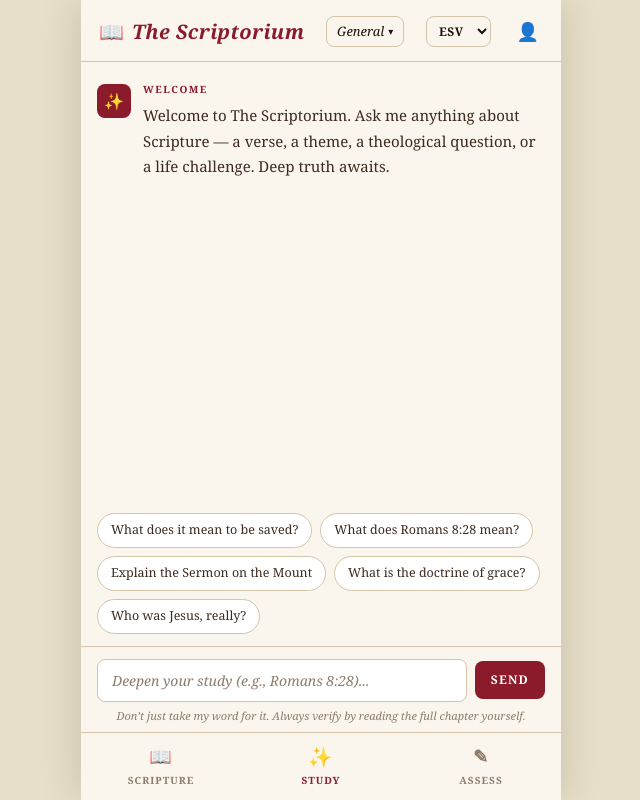
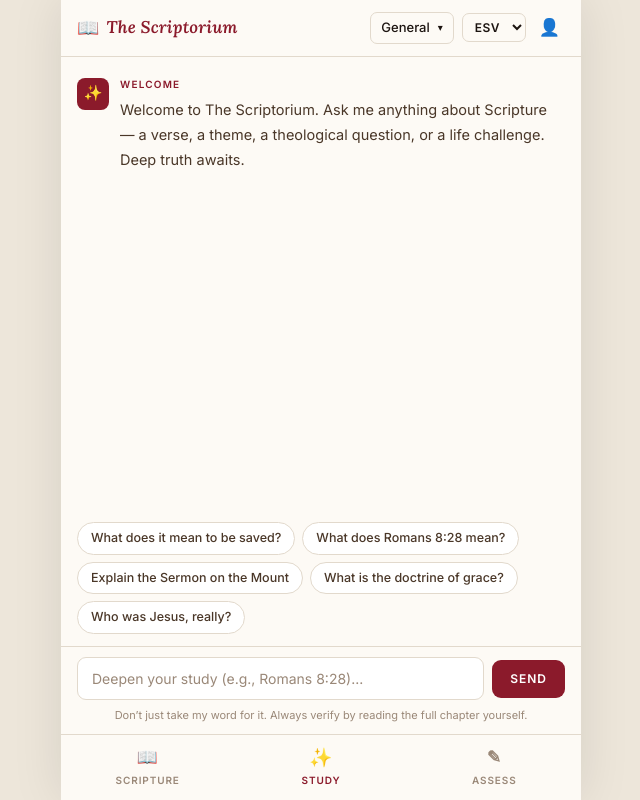
Before and after one commit to Pastorreno/bible-buddies-template, a React (Vite) app: page / in a window 1280 px wide. Shown: the whole page, without its empty margins (319-959 px from the left). Built offline with nearby package versions, Linux system fonts and the light colour scheme.

Commit message:
M2: Inter + Lora fonts, clean spacing, modern cards, neutral borders

```diff
--- a/index.html
+++ b/index.html
@@ -3,7 +3,10 @@
   <head>
     <meta charset="UTF-8" />
     <meta name="viewport" content="width=device-width, initial-scale=1.0" />
-    <title>Bible Buddies</title>
+    <title>Bible Buddy</title>
+    <link rel="preconnect" href="https://fonts.googleapis.com" />
+    <link rel="preconnect" href="https://fonts.gstatic.com" crossorigin />
+    <link href="https://fonts.googleapis.com/css2?family=Inter:wght@400;500;600&family=Lora:ital,wght@0,600;1,400;1,600&display=swap" rel="stylesheet" />
   </head>
   <body>
     <div id="root"></div>
--- a/src/index.css
+++ b/src/index.css
@@ -2,235 +2,354 @@
 @tailwind components;
 @tailwind utilities;
 
-/* ==========================================
-   THE SCRIPTORIUM - Parchment Theme
-   ========================================== */
-
+/* ── Design tokens ───────────────────────────────────────────────────────── */
 :root {
-  --parchment: #F5EFE0;
-  --parchment-light: #FAF6EE;
+  --bg: #F7F3EC;
+  --surface: #FDFAF5;
   --crimson: #8B1A2B;
   --crimson-dark: #6B1220;
-  --ink: #1A1208;
-  --ink-light: #3D2B1F;
-  --gold: #C9A84C;
-  --muted: #8C7B6B;
-  --border: #D4C5A9;
+  --ink: #1C1410;
+  --ink-2: #4A3728;
+  --muted: #9A8878;
+  --border: #E2D9CC;
+  --gold: #B8922A;
+  --user-bg: #FFFFFF;
+  --bot-bg: #FDFAF5;
 }
 
-* {
-  box-sizing: border-box;
-  margin: 0;
-  padding: 0;
+/* ── Reset ───────────────────────────────────────────────────────────────── */
+*, *::before, *::after { box-sizing: border-box; margin: 0; padding: 0; }
+
+/* ── Base ────────────────────────────────────────────────────────────────── */
+body {
+  font-family: 'Inter', system-ui, sans-serif;
+  background: var(--bg);
+  color: var(--ink);
+  min-height: 100vh;
+  -webkit-font-smoothing: antialiased;
 }
 
-body {
-  font-family: 'Georgia', 'Times New Roman', serif;
-  background: var(--parchment);
-  color: var(--ink);
-  min-height: 100vh;
-}
-
+/* ── App shell ───────────────────────────────────────────────────────────── */
 .scriptorium-app {
   display: flex;
   flex-direction: column;
   height: 100dvh;
-  max-width: 480px;
+  max-width: 520px;
   margin: 0 auto;
-  background: var(--parchment-light);
-  position: relative;
-  box-shadow: 0 0 40px rgba(0,0,0,0.15);
+  background: var(--surface);
+  box-shadow: 0 0 48px rgba(0,0,0,0.10);
 }
 
-/* ---- Header ---- */
+/* ── Header ──────────────────────────────────────────────────────────────── */
 .scriptorium-header {
   display: flex;
   align-items: center;
-  justify-content: space-between;
-  padding: 14px 18px 12px;
-  background: var(--parchment-light);
-  border-bottom: 1.5px solid var(--border);
+  gap: 8px;
+  padding: 12px 16px;
+  background: var(--surface);
+  border-bottom: 1px solid var(--border);
   flex-shrink: 0;
 }
 
 .header-brand {
   display: flex;
   align-items: center;
-  gap: 8px;
+  gap: 7px;
+  margin-right: auto;
 }
 
-.header-icon {
-  font-size: 20px;
-  color: var(--crimson);
-}
+.header-icon { font-size: 18px; }
 
 .header-title {
-  font-family: 'Georgia', serif;
+  font-family: 'Lora', Georgia, serif;
   font-style: italic;
-  font-size: 20px;
-  font-weight: bold;
+  font-weight: 600;
+  font-size: 17px;
   color: var(--crimson);
-  letter-spacing: 0.02em;
-}
-
-.header-actions {
-  display: flex;
-  gap: 8px;
+  letter-spacing: 0.01em;
 }
 
 .icon-btn {
   background: none;
   border: none;
-  font-size: 18px;
-  color: var(--ink-light);
+  font-size: 17px;
+  color: var(--ink-2);
   cursor: pointer;
-  padding: 4px;
+  padding: 5px;
   border-radius: 6px;
+  line-height: 1;
   transition: background 0.15s;
 }
+.icon-btn:hover { background: var(--border); }
 
-.icon-btn:hover {
-  background: var(--border);
+/* ── Topic dropdown ──────────────────────────────────────────────────────── */
+.topic-selector-btn {
+  display: flex;
+  align-items: center;
+  gap: 4px;
+  background: none;
+  border: 1px solid var(--border);
+  border-radius: 7px;
+  padding: 5px 10px;
+  cursor: pointer;
+  color: var(--ink);
+  max-width: 150px;
+  transition: border-color 0.15s;
+}
+.topic-selector-btn:hover { border-color: var(--crimson); }
+
+.topic-selector-label {
+  font-size: 13px;
+  font-weight: 500;
+  white-space: nowrap;
+  overflow: hidden;
+  text-overflow: ellipsis;
+  max-width: 110px;
 }
 
-/* ---- Chat Area ---- */
+.rename-input {
+  font-size: 13px;
+  font-family: 'Inter', sans-serif;
+  font-weight: 500;
+  border: none;
+  outline: none;
+  background: transparent;
+  color: var(--ink);
+  width: 110px;
+}
+
+.topic-menu {
+  position: absolute;
+  top: calc(100% + 6px);
+  right: 0;
+  background: var(--surface);
+  border: 1px solid var(--border);
+  border-radius: 10px;
+  min-width: 220px;
+  box-shadow: 0 6px 20px rgba(0,0,0,0.10);
+  z-index: 100;
+  overflow: hidden;
+}
+
+.topic-menu-item {
+  display: flex;
+  align-items: center;
+  justify-content: space-between;
+  padding: 9px 12px;
+  border-bottom: 1px solid var(--border);
+  gap: 8px;
+}
+.topic-menu-item.active { background: rgba(139,26,43,0.05); }
+
+.topic-menu-title {
+  flex: 1;
+  background: none;
+  border: none;
+  text-align: left;
+  font-family: 'Inter', sans-serif;
+  font-size: 13.5px;
+  font-weight: 500;
+  color: var(--ink);
+  cursor: pointer;
+  padding: 0;
+  white-space: nowrap;
+  overflow: hidden;
+  text-overflow: ellipsis;
+}
+.topic-menu-item.active .topic-menu-title { color: var(--crimson); }
+
+.topic-menu-actions { display: flex; gap: 2px; flex-shrink: 0; }
+.topic-menu-actions button {
+  background: none;
+  border: none;
+  cursor: pointer;
+  font-size: 13px;
+  color: var(--muted);
+  padding: 3px 5px;
+  border-radius: 4px;
+  transition: color 0.15s, background 0.15s;
+}
+.topic-menu-actions button:hover { color: var(--ink); background: var(--border); }
+.topic-menu-actions button.danger:hover { color: var(--crimson); }
+
+.topic-menu-new {
+  display: block;
+  width: 100%;
+  padding: 10px 12px;
+  background: none;
+  border: none;
+  text-align: left;
+  font-family: 'Inter', sans-serif;
+  font-size: 13px;
+  font-weight: 600;
+  color: var(--crimson);
+  cursor: pointer;
+  transition: background 0.15s;
+}
+.topic-menu-new:hover { background: rgba(139,26,43,0.05); }
+
+/* ── Translation selector ────────────────────────────────────────────────── */
+.translation-select {
+  background: none;
+  border: 1px solid var(--border);
+  border-radius: 7px;
+  padding: 5px 8px;
+  font-family: 'Inter', sans-serif;
+  font-size: 12px;
+  font-weight: 600;
+  color: var(--ink);
+  cursor: pointer;
+  letter-spacing: 0.04em;
+  transition: border-color 0.15s;
+}
+.translation-select:hover,
+.translation-select:focus { border-color: var(--crimson); outline: none; }
+
+/* ── Chat area ───────────────────────────────────────────────────────────── */
 .chat-area {
   flex: 1;
   overflow-y: auto;
   padding: 20px 16px;
   display: flex;
   flex-direction: column;
-  gap: 20px;
+  gap: 16px;
 }
 
-/* Inquiry block (user message) */
+/* User message */
 .inquiry-block {
-  background: #fff;
+  background: var(--user-bg);
   border: 1px solid var(--border);
-  border-radius: 10px;
-  padding: 14px 16px;
-  margin-left: 32px;
+  border-radius: 12px;
+  padding: 12px 16px;
+  margin-left: 40px;
 }
 
 .block-label {
   display: block;
-  font-family: 'Georgia', serif;
   font-size: 10px;
-  font-weight: bold;
-  letter-spacing: 0.15em;
+  font-weight: 600;
+  letter-spacing: 0.12em;
   color: var(--muted);
-  margin-bottom: 6px;
+  margin-bottom: 5px;
   text-transform: uppercase;
 }
 
 .inquiry-text {
-  font-size: 15px;
-  line-height: 1.5;
+  font-size: 14.5px;
+  line-height: 1.55;
   color: var(--ink);
 }
 
-/* Insight block (bot message) */
+/* Bot message */
 .insight-block {
   display: flex;
-  gap: 12px;
+  gap: 11px;
   align-items: flex-start;
 }
 
 .insight-avatar {
-  width: 34px;
-  height: 34px;
+  width: 32px;
+  height: 32px;
   background: var(--crimson);
   border-radius: 8px;
   display: flex;
   align-items: center;
   justify-content: center;
-  font-size: 16px;
+  font-size: 15px;
   flex-shrink: 0;
-  margin-top: 2px;
+  margin-top: 1px;
 }
 
-.insight-content {
-  flex: 1;
+.insight-content { flex: 1; min-width: 0; }
+
+.insight-label { color: var(--crimson); }
+
+.insight-text {
+  font-size: 14.5px;
+  line-height: 1.75;
+  color: var(--ink-2);
+}
+.insight-text strong { color: var(--ink); font-weight: 600; }
+.insight-text em { font-style: italic; color: var(--gold); }
+
+/* Section headings inside responses */
+.section-heading {
+  font-family: 'Inter', sans-serif;
+  font-size: 10.5px;
+  font-weight: 700;
+  letter-spacing: 0.13em;
+  text-transform: uppercase;
+  color: var(--crimson);
+  margin-top: 16px;
+  margin-bottom: 5px;
 }
 
-.insight-label {
-  color: var(--crimson);
+.response-list {
+  padding-left: 18px;
+  margin: 4px 0;
+}
+.response-list li {
+  font-size: 14.5px;
+  line-height: 1.65;
+  color: var(--ink-2);
+  margin-bottom: 3px;
 }
 
-.insight-text {
-  font-size: 15px;
-  line-height: 1.7;
-  color: var(--ink-light);
-}
-
-.insight-text strong {
-  color: var(--crimson);
-  font-weight: bold;
-}
-
-.insight-text em {
-  font-style: italic;
-  color: var(--gold);
-}
-
-/* ---- Typing dots ---- */
+/* ── Typing dots ─────────────────────────────────────────────────────────── */
 .typing-dots {
   display: flex;
   gap: 5px;
-  margin-top: 4px;
+  margin-top: 6px;
   align-items: center;
-  height: 20px;
+  height: 18px;
 }
-
 .typing-dots span {
-  width: 7px;
-  height: 7px;
+  width: 6px;
+  height: 6px;
   background: var(--crimson);
   border-radius: 50%;
   animation: bounce 1.2s infinite;
-  opacity: 0.7;
+  opacity: 0.6;
 }
-
 .typing-dots span:nth-child(2) { animation-delay: 0.2s; }
 .typing-dots span:nth-child(3) { animation-delay: 0.4s; }
 
 @keyframes bounce {
   0%, 60%, 100% { transform: translateY(0); }
-  30% { transform: translateY(-6px); }
+  30% { transform: translateY(-5px); }
 }
 
-/* ---- Suggestions ---- */
+/* ── Suggestions ─────────────────────────────────────────────────────────── */
 .suggestions {
   padding: 0 16px 12px;
   display: flex;
   flex-wrap: wrap;
-  gap: 8px;
+  gap: 7px;
   flex-shrink: 0;
 }
 
 .suggestion-chip {
-  background: #fff;
+  background: var(--user-bg);
   border: 1px solid var(--border);
   border-radius: 20px;
-  padding: 7px 13px;
+  padding: 6px 13px;
   font-size: 12.5px;
-  color: var(--ink-light);
+  font-weight: 500;
+  color: var(--ink-2);
   cursor: pointer;
-  font-family: 'Georgia', serif;
   transition: all 0.15s;
 }
-
 .suggestion-chip:hover {
   background: var(--crimson);
   color: #fff;
   border-color: var(--crimson);
 }
 
-/* ---- Input Area ---- */
+/* ── Input area ──────────────────────────────────────────────────────────── */
 .input-area {
-  padding: 12px 16px 8px;
-  background: var(--parchment-light);
-  border-top: 1.5px solid var(--border);
+  padding: 10px 16px 10px;
+  background: var(--surface);
+  border-top: 1px solid var(--border);
   flex-shrink: 0;
 }
 
@@ -243,61 +362,47 @@ body {
 .chat-input {
   flex: 1;
   padding: 10px 14px;
-  border: 1.5px solid var(--border);
-  border-radius: 8px;
+  border: 1px solid var(--border);
+  border-radius: 9px;
   font-size: 14px;
-  font-family: 'Georgia', serif;
-  background: #fff;
+  font-family: 'Inter', sans-serif;
+  background: var(--user-bg);
   color: var(--ink);
   outline: none;
   transition: border-color 0.15s;
 }
-
-.chat-input:focus {
-  border-color: var(--crimson);
-}
-
-.chat-input::placeholder {
-  color: var(--muted);
-  font-style: italic;
-}
+.chat-input:focus { border-color: var(--crimson); }
+.chat-input::placeholder { color: var(--muted); }
 
 .send-btn {
   background: var(--crimson);
   color: #fff;
   border: none;
-  border-radius: 8px;
-  padding: 10px 16px;
+  border-radius: 9px;
+  padding: 10px 18px;
   font-size: 12px;
-  font-weight: bold;
-  letter-spacing: 0.1em;
+  font-weight: 700;
+  letter-spacing: 0.08em;
   cursor: pointer;
-  font-family: 'Georgia', serif;
+  font-family: 'Inter', sans-serif;
   transition: background 0.15s;
+  white-space: nowrap;
 }
-
-.send-btn:hover {
-  background: var(--crimson-dark);
-}
-
-.send-btn:disabled {
-  opacity: 0.6;
-  cursor: not-allowed;
-}
+.send-btn:hover { background: var(--crimson-dark); }
+.send-btn:disabled { opacity: 0.55; cursor: not-allowed; }
 
 .disclaimer {
   font-size: 11px;
   color: var(--muted);
   text-align: center;
-  margin-top: 6px;
-  font-style: italic;
+  margin-top: 7px;
 }
 
-/* ---- Bottom Nav ---- */
+/* ── Bottom nav ──────────────────────────────────────────────────────────── */
 .bottom-nav {
   display: flex;
-  border-top: 1.5px solid var(--border);
-  background: var(--parchment-light);
+  border-top: 1px solid var(--border);
+  background: var(--surface);
   flex-shrink: 0;
 }
 
@@ -312,51 +417,17 @@ body {
   border: none;
   cursor: pointer;
   font-size: 10px;
-  font-weight: bold;
-  letter-spacing: 0.1em;
+  font-weight: 600;
+  letter-spacing: 0.09em;
   color: var(--muted);
-  font-family: 'Georgia', serif;
+  font-family: 'Inter', sans-serif;
   transition: color 0.15s;
 }
+.nav-item .nav-icon { font-size: 17px; }
+.nav-item.active { color: var(--crimson); }
+.nav-item.active .nav-icon { transform: scale(1.1); }
 
-.nav-item .nav-icon {
-  font-size: 18px;
-}
-
-.nav-item.active {
-  color: var(--crimson);
-}
-
-.nav-item.active .nav-icon {
-  transform: scale(1.1);
-}
-
-/* ---- Scrollbar ---- */
-.chat-area::-webkit-scrollbar {
-  width: 4px;
-}
-
-.chat-area::-webkit-scrollbar-track {
-  background: transparent;
-}
-
-.chat-area::-webkit-scrollbar-thumb {
-  background: var(--border);
-  border-radius: 2px;
-}
-
-/* ---- Desktop centering ---- */
-@media (min-width: 600px) {
-  body {
-    background: #E8DFC8;
-    display: flex;
-    justify-content: center;
-    align-items: stretch;
-  }
-}
-
-
-/* ---- Tab Content Panels (Scripture & Assess) ---- */
+/* ── Tab placeholders ────────────────────────────────────────────────────── */
 .tab-content-panel {
   flex: 1;
   display: flex;
@@ -368,16 +439,16 @@ body {
 
 .tab-placeholder {
   text-align: center;
-     max-width: 320px;
-     color: var(--ink-light);
+  max-width: 300px;
+  color: var(--ink-2);
 }
 
 .tab-placeholder h2 {
-     font-family: 'Georgia', serif;
-     font-size: 1.5rem;
+  font-family: 'Lora', Georgia, serif;
+  font-size: 1.4rem;
   font-style: italic;
   color: var(--crimson);
-     margin: 12px 0 10px;
+  margin: 12px 0 8px;
 }
 
 .tab-placeholder p {
@@ -386,177 +457,17 @@ body {
   color: var(--muted);
 }
 
-/* ---- Topic Dropdown ---- */
-.topic-selector-btn {
+/* ── Scrollbar ───────────────────────────────────────────────────────────── */
+.chat-area::-webkit-scrollbar { width: 3px; }
+.chat-area::-webkit-scrollbar-track { background: transparent; }
+.chat-area::-webkit-scrollbar-thumb { background: var(--border); border-radius: 2px; }
+
+/* ── Desktop ─────────────────────────────────────────────────────────────── */
+@media (min-width: 600px) {
+  body {
+    background: #EDE6DA;
     display: flex;
-  align-items: center;
-  background: none;
-  border: 1.5px solid var(--border);
-  border-radius: 8px;
-  padding: 5px 10px;
-  cursor: pointer;
-  font-family: 'Georgia', serif;
-  color: var(--ink);
-  max-width: 160px;
-  transition: border-color 0.15s;
+    justify-content: center;
+    align-items: stretch;
   }
-
-.topic-selector-btn:hover {
-  border-color: var(--crimson);
 }
-
-.topic-selector-label {
-  font-size: 13px;
-  font-style: italic;
-  white-space: nowrap;
-  overflow: hidden;
-  text-overflow: ellipsis;
-  max-width: 120px;
-}
-
-.rename-input {
-  font-size: 13px;
-  font-family: 'Georgia', serif;
-  font-style: italic;
-  border: none;
-  outline: none;
-  background: transparent;
-  color: var(--ink);
-  width: 120px;
-}
-
-.topic-menu {
-  position: absolute;
-  top: calc(100% + 6px);
-  right: 0;
-  background: var(--parchment-light);
-  border: 1.5px solid var(--border);
-  border-radius: 10px;
-  min-width: 220px;
-  box-shadow: 0 4px 16px rgba(0,0,0,0.12);
-  z-index: 100;
-  overflow: hidden;
-}
-
-.topic-menu-item {
-  display: flex;
-  align-items: center;
-  justify-content: space-between;
-  padding: 8px 12px;
-  border-bottom: 1px solid var(--border);
-  gap: 8px;
-}
-
-.topic-menu-item.active {
-  background: rgba(139,26,43,0.06);
-}
-
-.topic-menu-title {
-  flex: 1;
-  background: none;
-  border: none;
-  text-align: left;
-  font-family: 'Georgia', serif;
-  font-size: 14px;
-  color: var(--ink);
-  cursor: pointer;
-  padding: 0;
-  white-space: nowrap;
-  overflow: hidden;
-  text-overflow: ellipsis;
-}
-
-.topic-menu-item.active .topic-menu-title {
-  color: var(--crimson);
-  font-weight: bold;
-}
-
-.topic-menu-actions {
-  display: flex;
-  gap: 4px;
-  flex-shrink: 0;
-}
-
-.topic-menu-actions button {
-  background: none;
-  border: none;
-  cursor: pointer;
-  font-size: 13px;
-  color: var(--muted);
-  padding: 2px 4px;
-  border-radius: 4px;
-  transition: color 0.15s, background 0.15s;
-}
-
-.topic-menu-actions button:hover {
-  color: var(--ink);
-  background: var(--border);
-}
-
-.topic-menu-actions button.danger:hover {
-  color: var(--crimson);
-}
-
-.topic-menu-new {
-  display: block;
-  width: 100%;
-  padding: 10px 12px;
-  background: none;
-  border: none;
-  text-align: left;
-  font-family: 'Georgia', serif;
-  font-size: 13px;
-  color: var(--crimson);
-  cursor: pointer;
-  font-weight: bold;
-  transition: background 0.15s;
-}
-
-.topic-menu-new:hover {
-  background: rgba(139,26,43,0.06);
-}
-
-/* ---- Structured response sections ---- */
-.section-heading {
-  font-family: 'Georgia', serif;
-  font-size: 11px;
-  font-weight: bold;
-  letter-spacing: 0.12em;
-  text-transform: uppercase;
-  color: var(--crimson);
-  margin-top: 14px;
-  margin-bottom: 4px;
-}
-
-.response-list {
-  padding-left: 18px;
-  margin: 4px 0;
-}
-
-.response-list li {
-  font-size: 15px;
-  line-height: 1.6;
-  color: var(--ink-light);
-  margin-bottom: 2px;
-}
-
-/* ---- Translation selector ---- */
-.translation-select {
-  background: none;
-  border: 1.5px solid var(--border);
-  border-radius: 8px;
-  padding: 5px 8px;
-  font-family: 'Georgia', serif;
-  font-size: 12px;
-  font-weight: bold;
-  color: var(--ink);
-  cursor: pointer;
-  letter-spacing: 0.05em;
-  transition: border-color 0.15s;
-}
-
-.translation-select:hover,
-.translation-select:focus {
-  border-color: var(--crimson);
-  outline: none;
-}
```
Lines whose indentation alone changed are shown as unchanged.
